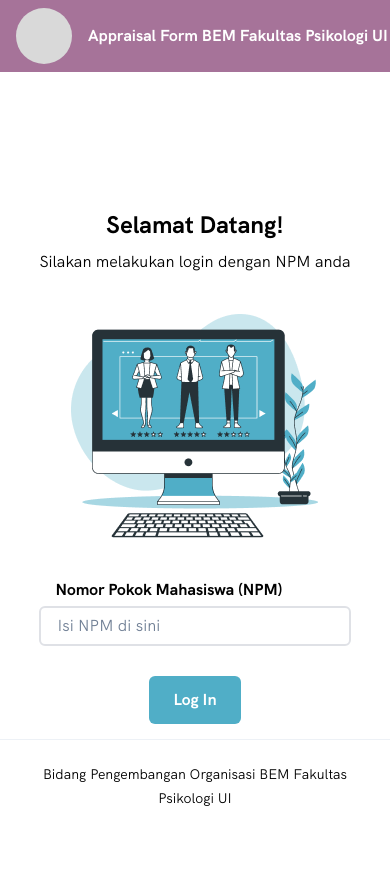
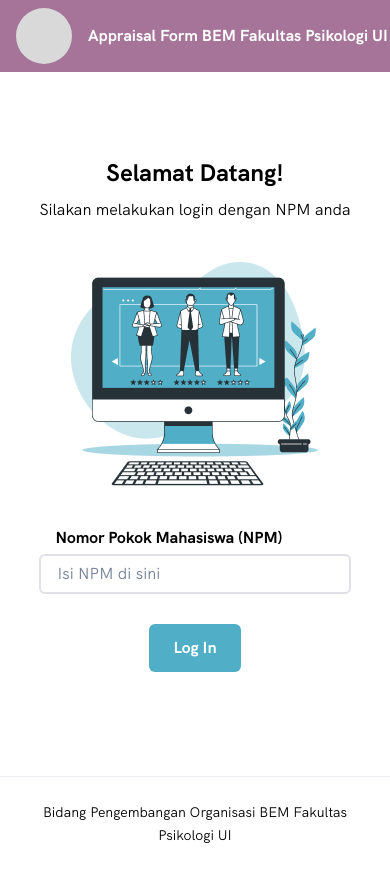
Before and after one commit to BISMIT-2022/bem-psikologi-ui-fe, a Next.js app: page /login in a window 390 px wide. Before the commit the page ends 844 px from the top, so only its background shows below. Built offline with nearby package versions, Linux system fonts and the light colour scheme.

Commit message:
add tablet design for login page

```diff
--- a/components/Layout.js
+++ b/components/Layout.js
@@ -5,11 +5,11 @@ const Layout = ({ hasNavbar, children, pb }) => {
         <Box bgColor="#DADADA" minH="100vh" pb={pb}>
             {hasNavbar &&
                 <Box w="full" position="sticky" h="72px" backgroundColor="#A67399">
-                    <Flex alignItems="center" ml={{ base: "16px", lg: "124px" }} h="full">
+                    <Flex alignItems="center" ml={{ base: "16px", md:"80px", lg: "124px" }} h="full">
                         <Circle size="56px" bg="#D9D9D9">
 
                         </Circle>
-                        <Text ml={{ base: "16px", lg: "36px" }} fontSize={{ base: "16px", lg: "24px" }} lineHeight={1.5} fontWeight="700" color="#FFFFFF">
+                        <Text ml={{ base: "16px", lg: "36px" }} fontSize={{ base: "16px", md:"20px", lg: "24px" }} lineHeight={1.5} fontWeight="700" color="#FFFFFF">
                             Appraisal Form BEM Fakultas Psikologi UI
                         </Text>
                     </Flex>
--- a/pages/login/index.js
+++ b/pages/login/index.js
@@ -44,19 +44,18 @@ const LoginPage = () => {
     }
 
     return (
-        <Layout hasNavbar>
+        <Layout hasNavbar pb={{ base: "", md:"36px", lg: "28px" }}>
             <Flex
+                position="relative"
                 flexDirection="column"
                 align="center"
                 justify="center"
                 bgColor="#FFFFFF"
                 color="#000000"
-                my={{ base: "", lg: "28px" }}
-                pt="36px"
-                pb="20px"
-                mx={{ base: "", lg: "80px" }}
-                h={{base:"calc(100vh - 72px)", lg:"calc(100vh - 128px)"}}
-                borderRadius={{ base: "", lg: "20px" }}>
+                mt={{ base: "", md:"36px", lg: "28px" }}
+                mx={{ base: "", md:"53px", lg: "80px" }}
+                minH={{base:"calc(100vh - 72px)", md:"calc(100vh - 144px)", lg:"calc(100vh - 128px)"}}
+                borderRadius={{ base: "", md: "20px" }}>
                 <Flex
                     w="fit-content"
                     justify="center"
@@ -67,6 +66,7 @@ const LoginPage = () => {
                         lineHeight={1.4}
                         fontWeight={700}
                         fontFamily="HKGrotesk"
+                        mt={{ base: "84px", md:"88px", lg: "36px" }}
                     >
                         Selamat Datang!
                     </Text>
@@ -93,8 +93,8 @@ const LoginPage = () => {
                     }
                     <Text
                         mt="8px"
-                        fontSize={{ base: "16px", lg: "20px" }}
-                        lineHeight={{ base: 1.5, lg: 1.2 }}
+                        fontSize={{ base: "16px", md: "20px" }}
+                        lineHeight={{ base: 1.5, md: 1.2 }}
                         fontWeight={400}
                         fontFamily="HKGrotesk"
                         mb="40px"
@@ -109,7 +109,7 @@ const LoginPage = () => {
                     <Text
                         alignSelf="flex-start"
                         mt="40px"
-                        fontSize="16px"
+                        fontSize={{ base: "16px", md:"18px", lg: "16px" }}
                         lineHeight={1.5}
                         fontWeight={700}
                         mx={{base: "16px", lg:""}}
@@ -147,10 +147,10 @@ const LoginPage = () => {
                                         color={"#FFFFFF"}
                                         p="0px 24px"
                                         borderRadius="6px"
-                                        mt={{base:"30px", lg:"15px"}}
+                                        my={{base:"30px", lg:"15px"}}
                                         h="48px"
                                         type="submit"
-                                        fontSize="16px"
+                                        fontSize={{ base: "16px", md:"18px", lg: "16px" }}
                                         lineHeight={1.5}
                                         fontWeight="700"
                                         onClick={(e) => { loginHandler(e) }}
@@ -163,17 +163,14 @@ const LoginPage = () => {
                     </Box>
                 </Flex>
 
-                <Divider mt={{base:"", lg:"53px"}} position={{base: "absolute", lg:""}}
-                    bottom={{base: "104px", lg:""}} />
+                <Divider mt={{base:"74px", md:"100px", lg:"36px"}} />
                 <Text
                     fontWeight={400}
-                    fontSize={{base: "14px", lg:"20px"}}
-                    lineHeight={{base: 1.7, lg:1.2}}
-                    mt={{base: "", lg:"20px"}}
+                    fontSize={{base: "14px", md:"18px", lg:"20px"}}
+                    lineHeight={{base: 1.7, md:1.5, lg:1.2}}
                     mx={{base: "16px", lg:""}}
                     textAlign="center"
-                    position={{base: "absolute", lg:""}}
-                    bottom={{base: "33px", lg:""}}
+                    my={{base:"24px", lg:"20px"}}
                 >
                     Bidang Pengembangan Organisasi BEM Fakultas Psikologi UI
                 </Text>
```
